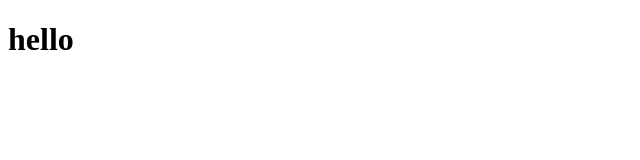
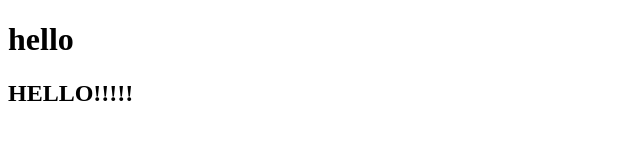
Before and after one commit to Haribhusal320/Coursera, a plain HTML site: page site/index.html in a window 1280 px wide. Shown: the whole page, without its empty margins (0-640 px from the left). Drawn offline with Linux system fonts and the light colour scheme.

Commit message:
small changes into our page content

```diff
--- a/site/index.html
+++ b/site/index.html
@@ -7,5 +7,6 @@
 </head>
 <body>
 <h1>hello</h1>
+<h2>HELLO!!!!!</h1>
 </body>
 </html>
```
